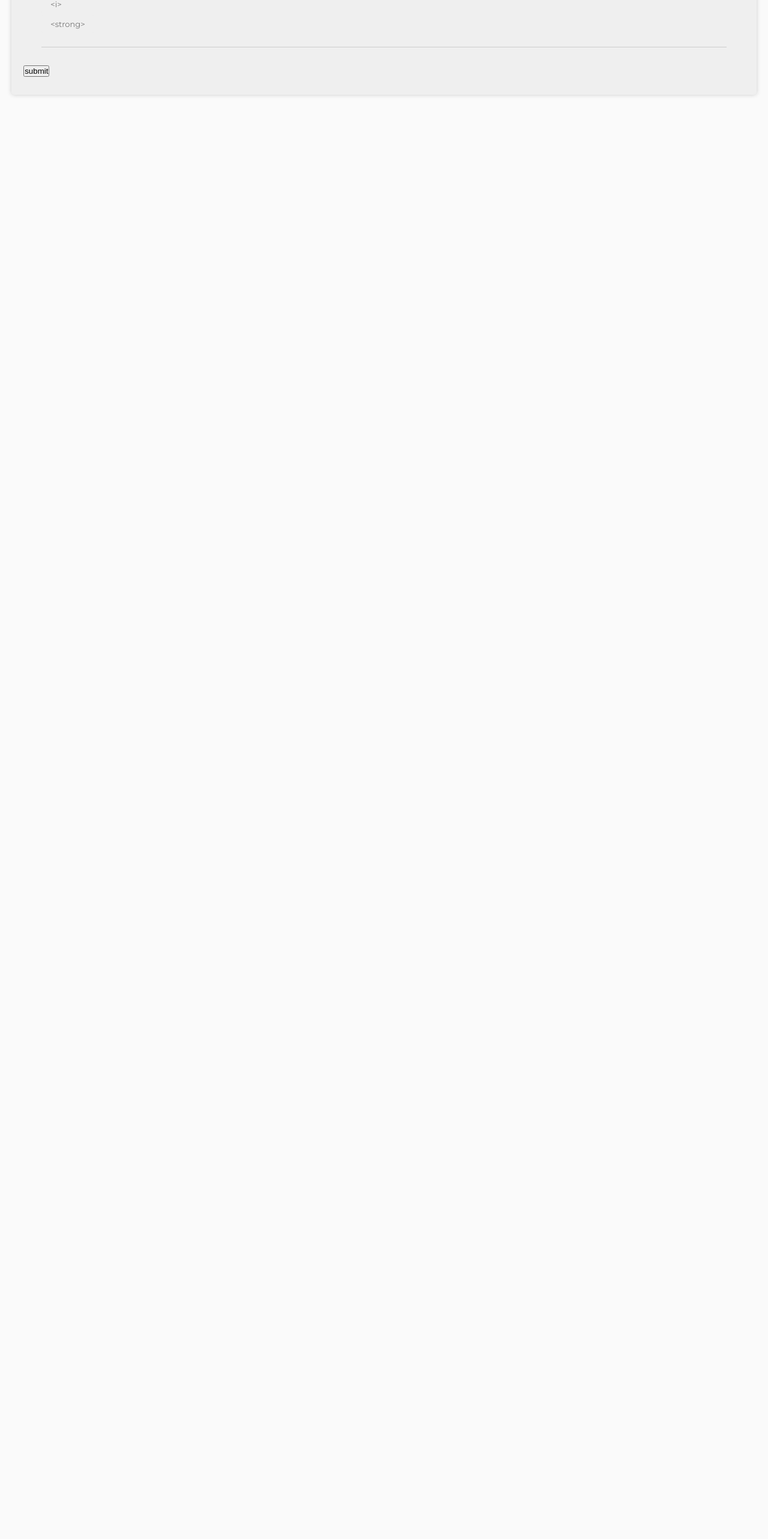
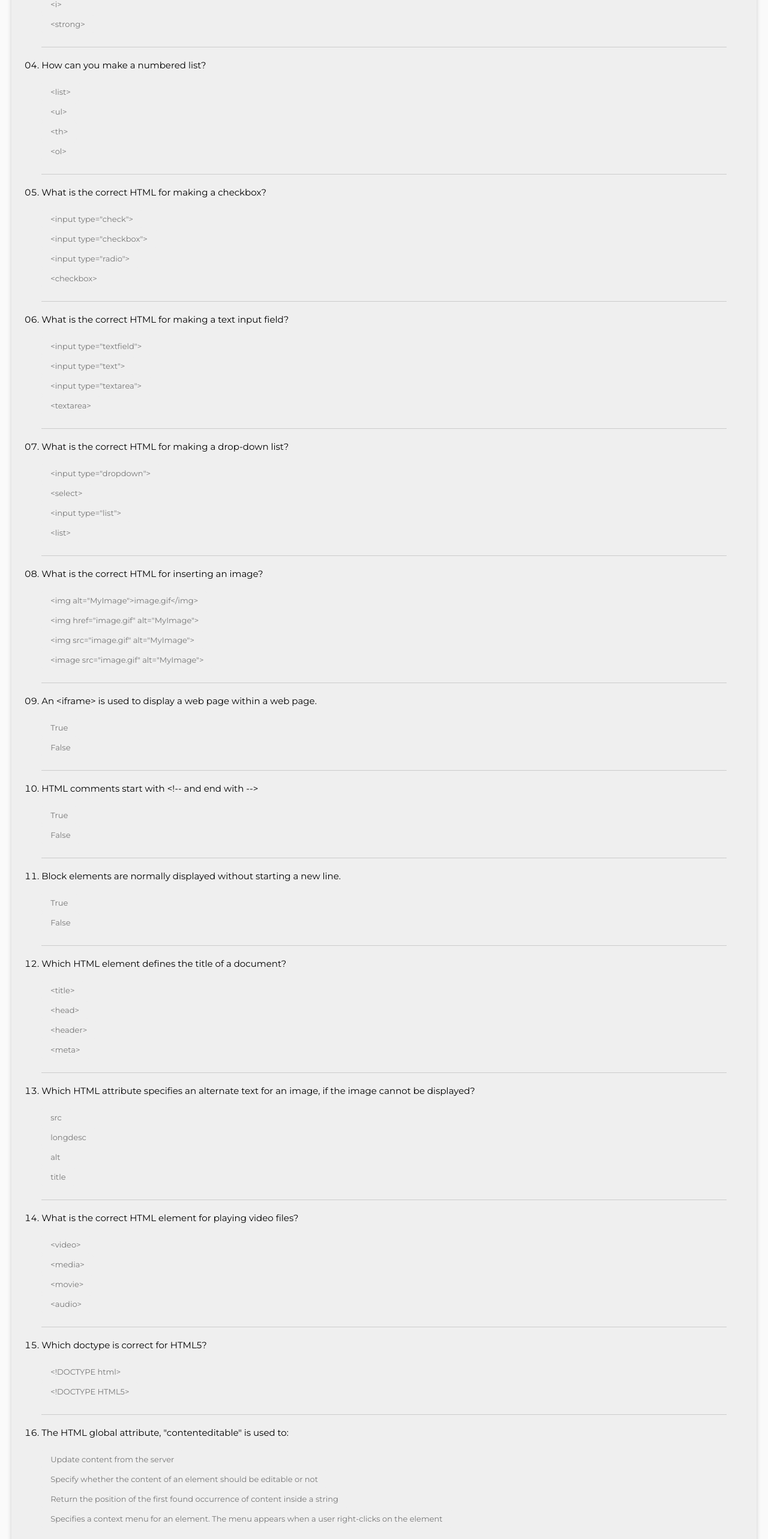
Before and after one commit to masoud8840/QuizzTime, a Vue app: page / in a window 1280 px wide. Shown: the part 1039-3605 px from the top of the page at 60% size. Before the commit the page ends 1232 px from the top, so only its background shows below. Built offline with nearby package versions, Linux system fonts and the light colour scheme.

Commit message:
Working on submit functionality

```diff
--- a/src/components/UI/QuestionsBase.vue
+++ b/src/components/UI/QuestionsBase.vue
@@ -46,7 +46,7 @@
         switch (this.subject) {
           case "html": {
             if (this.values[index] == this.HTMLAnswers[index]) {
-              this.scroes[0]++;
+              this.scores[0]++;
             } else {
               console.log("Nothing earned");
             }
@@ -54,7 +54,7 @@
           }
           case "css": {
             if (this.values[index] == this.CSSAnswers[index]) {
-              this.scroes[1]++;
+              this.scores[1]++;
             } else {
               console.log("Nothing earned");
             }
@@ -65,15 +65,19 @@
           }
         }
       }
-      this.scroes[0] = 0;
-      this.scroes[1] = 0;
-      this.scroes[2] = 0;
+      console.log(
+        "your html score",
+        this.scores[0] + " css score" + this.scores[1]
+      );
+      this.scores[0] = 0;
+      this.scores[1] = 0;
+      this.scores[2] = 0;
     },
   },
   data() {
     return {
       values: [],
-      scroes: [0, 0],
+      scores: [0, 0],
       HTMLQuestions: HTMLQuestions,
       HTMLAnswers: HTMLAnswers,
       CSSQuestions: CSSQuestions,
@@ -95,6 +99,6 @@
 }
 .coming-soon {
   font: 400 15px "Montserrat";
-  margin: 20px
+  margin: 20px;
 }
 </style>
--- a/src/components/composition/cssA.js
+++ b/src/components/composition/cssA.js
@@ -1,3 +1,14 @@
-const CSSAnswer = ["Cascading Style Sheets", "Cascading Style Sheet"];
+const CSSAnswer = [
+  "Cascading Style Sheets",
+  '<link rel="stylesheet" href="mystyle.css">',
+  "<style>",
+  "body {color: black;}",
+  "/* this is a comment */",
+  "h1 {background-color: #FFFFFF;}",
+  "color",
+  "text-transform: capitalize;",
+  "border-width: 10px 1px 5px 20px;",
+  "No",
+];
 
 export default CSSAnswer;
--- a/src/components/composition/htmlQ.js
+++ b/src/components/composition/htmlQ.js
@@ -48,5 +48,290 @@
     ],
     index: 2,
   },
+  {
+    questionTitle: "How can you make a numbered list?",
+    questionOptions: [
+      {
+        text: "<list>",
+      },
+      {
+        text: "<ul>",
+      },
+      {
+        text: "<th>",
+      },
+      {
+        text: "<ol>",
+      },
+    ],
+    index: 3,
+  },
+  {
+    questionTitle: "What is the correct HTML for making a checkbox?",
+    questionOptions: [
+      {
+        text: '<input type="check">',
+      },
+      {
+        text: '<input type="checkbox">',
+      },
+      {
+        text: '<input type="radio">',
+      },
+      {
+        text: "<checkbox>",
+      },
+    ],
+    index: 4,
+  },
+  {
+    questionTitle: "What is the correct HTML for making a text input field?",
+    questionOptions: [
+      {
+        text: '<input type="textfield">',
+      },
+      {
+        text: '<input type="text">',
+      },
+      {
+        text: '<input type="textarea">',
+      },
+      {
+        text: "<textarea>",
+      },
+    ],
+    index: 5,
+  },
+  {
+    questionTitle: "What is the correct HTML for making a drop-down list?",
+    questionOptions: [
+      {
+        text: '<input type="dropdown">',
+      },
+      {
+        text: "<select>",
+      },
+      {
+        text: '<input type="list">',
+      },
+      {
+        text: "<list>",
+      },
+    ],
+    index: 6,
+  },
+  {
+    questionTitle: "What is the correct HTML for inserting an image?",
+    questionOptions: [
+      {
+        text: '<img alt="MyImage">image.gif</img>',
+      },
+      {
+        text: '<img href="image.gif" alt="MyImage">',
+      },
+      {
+        text: '<img src="image.gif" alt="MyImage">',
+      },
+      {
+        text: '<image src="image.gif" alt="MyImage">',
+      },
+    ],
+    index: 7,
+  },
+  {
+    questionTitle:
+      "An <iframe> is used to display a web page within a web page.",
+    questionOptions: [
+      {
+        text: "True",
+      },
+      {
+        text: "False",
+      },
+    ],
+    index: 8,
+  },
+  {
+    questionTitle: "HTML comments start with <!-- and end with -->",
+    questionOptions: [
+      {
+        text: "True",
+      },
+      {
+        text: "False",
+      },
+    ],
+    index: 9,
+  },
+  {
+    questionTitle:
+      "Block elements are normally displayed without starting a new line.",
+    questionOptions: [
+      {
+        text: "True",
+      },
+      {
+        text: "False",
+      },
+    ],
+    index: 10,
+  },
+  {
+    questionTitle: "Which HTML element defines the title of a document?",
+    questionOptions: [
+      {
+        text: "<title>",
+      },
+      {
+        text: "<head>",
+      },
+      {
+        text: "<header>",
+      },
+      {
+        text: "<meta>",
+      },
+    ],
+    index: 11,
+  },
+  {
+    questionTitle:
+      "Which HTML attribute specifies an alternate text for an image, if the image cannot be displayed?",
+    questionOptions: [
+      {
+        text: "src",
+      },
+      {
+        text: "longdesc",
+      },
+      {
+        text: "alt",
+      },
+      {
+        text: "title",
+      },
+    ],
+    index: 12,
+  },
+  {
+    questionTitle: "What is the correct HTML element for playing video files?",
+    questionOptions: [
+      {
+        text: "<video>",
+      },
+      {
+        text: "<media>",
+      },
+      {
+        text: "<movie>",
+      },
+      {
+        text: "<audio>",
+      },
+    ],
+    index: 13,
+  },
+  {
+    questionTitle: "Which doctype is correct for HTML5?",
+    questionOptions: [
+      {
+        text: "<!DOCTYPE html> ",
+      },
+      {
+        text: "<!DOCTYPE HTML5>",
+      },
+    ],
+    index: 14,
+  },
+  {
+    questionTitle: 'The HTML global attribute, "contenteditable" is used to:',
+    questionOptions: [
+      {
+        text: "Update content from the server",
+      },
+      {
+        text: "Specify whether the content of an element should be editable or not",
+      },
+      {
+        text: "Return the position of the first found occurrence of content inside a string",
+      },
+      {
+        text: "Specifies a context menu for an element. The menu appears when a user right-clicks on the element",
+      },
+    ],
+    index: 15,
+  },
+  {
+    questionTitle: "In HTML, onblur and onfocus are:",
+    questionOptions: [
+      {
+        text: "Style attributes",
+      },
+      {
+        text: "Style event",
+      },
+      {
+        text: "Event attributes",
+      },
+      {
+        text: "HTML elements",
+      },
+    ],
+    index: 16,
+  },
+  {
+    questionTitle: "Graphics defined by SVG is in which format?",
+    questionOptions: [
+      {
+        text: "XML",
+      },
+      {
+        text: "HTML",
+      },
+      {
+        text: "CSS",
+      },
+      {
+        text: "GIF",
+      },
+    ],
+    index: 17,
+  },
+  {
+    questionTitle: "Which input type defines a slider control?",
+    questionOptions: [
+      {
+        text: "range",
+      },
+      {
+        text: "controls",
+      },
+      {
+        text: "search",
+      },
+      {
+        text: "slider",
+      },
+    ],
+    index: 18,
+  },
+  {
+    questionTitle: "In HTML, what does the <aside> element define?",
+    questionOptions: [
+      {
+        text: "A navigation list to be shown at the left side of the page",
+      },
+      {
+        text: "Display database records",
+      },
+      {
+        text: "The ASCII character-set; to send information between computers on the Internet",
+      },
+      {
+        text: "Content aside from the page content",
+      },
+    ],
+    index: 19,
+  },
 ];
 export default HTMLQuestions;
```
